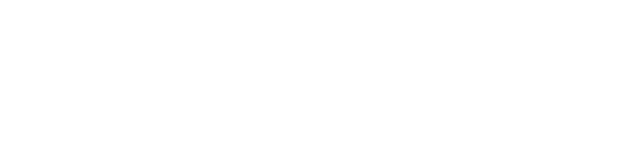
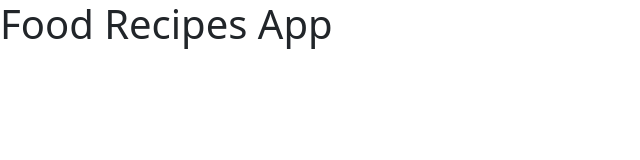
Before and after one commit to RGC1/Food-Recipes-App, a plain HTML site: page index.html in a window 1280 px wide. Shown: the whole page, without its empty margins (0-640 px from the left). Drawn offline with nearby package versions, Linux system fonts and the light colour scheme.

Commit message:
h1 tag updated to show Food Recipes App

```diff
--- a/index.html
+++ b/index.html
@@ -13,17 +13,20 @@ integrity="sha384-KK94CHFLLe+nY2dmCWGMq91rCGa5gtU4mk92HdvYe+M/SXH301p5ILy+dN9+nJ
 
 <body>
 
-<main>
-    <header>
+<header>
+
+    <h1> Food Recipes App </h1>
 
 
+</header>
+<main>
 
-    </header>
 
-    <footer>
+</main>
 
-    </footer>
-</main>
+<footer>
+
+</footer>
 
 
 <!--Popper JS and Bootstrap JS links-->
```
